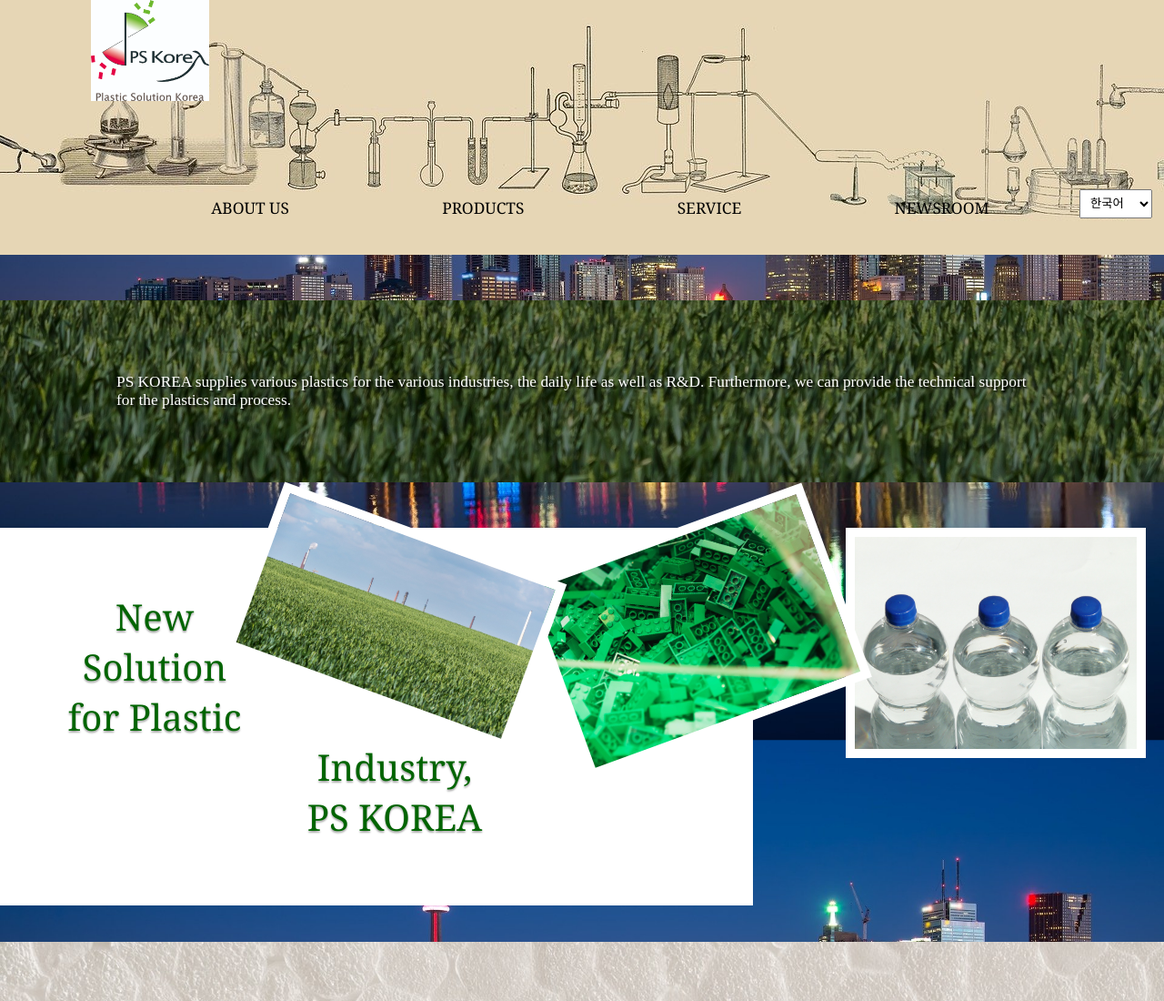
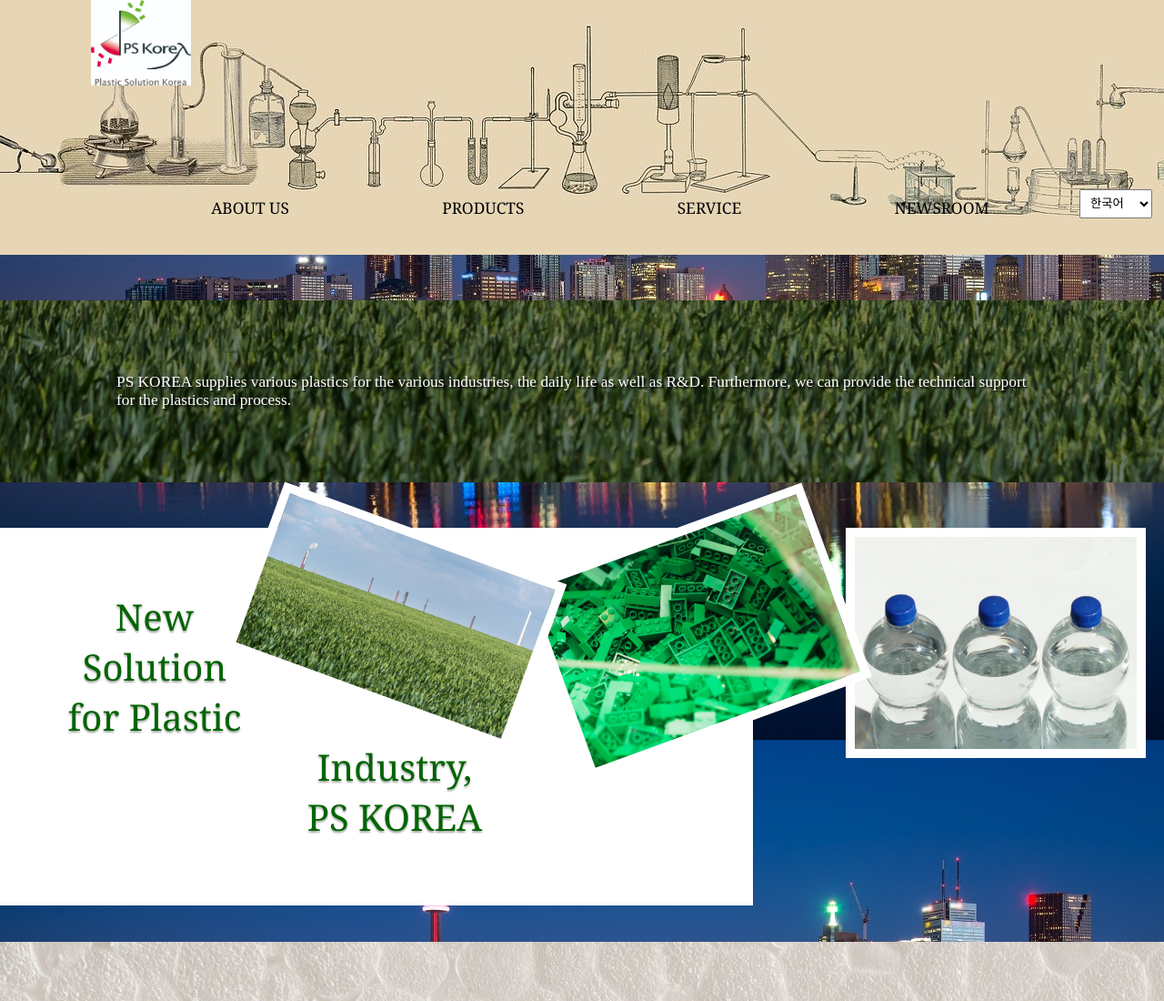
Before and after one commit to ps-korea/home, a plain HTML site: page index.html in a window 1280 px wide. Shown: the top 1100 px of the page at 91% size. Drawn offline with Linux system fonts and the light colour scheme.

Commit message:
20210125-4

```diff
--- a/index.html
+++ b/index.html
@@ -51,7 +51,7 @@
     content: "";
     position: absolute; top: 0; right: 0; bottom: 0; left: 0;
     background: url(/img/logo2.jpg) no-repeat 100px top;
-    background-size: 130px;
+    background-size: 110px;
 }
 
 header>ul {
```
